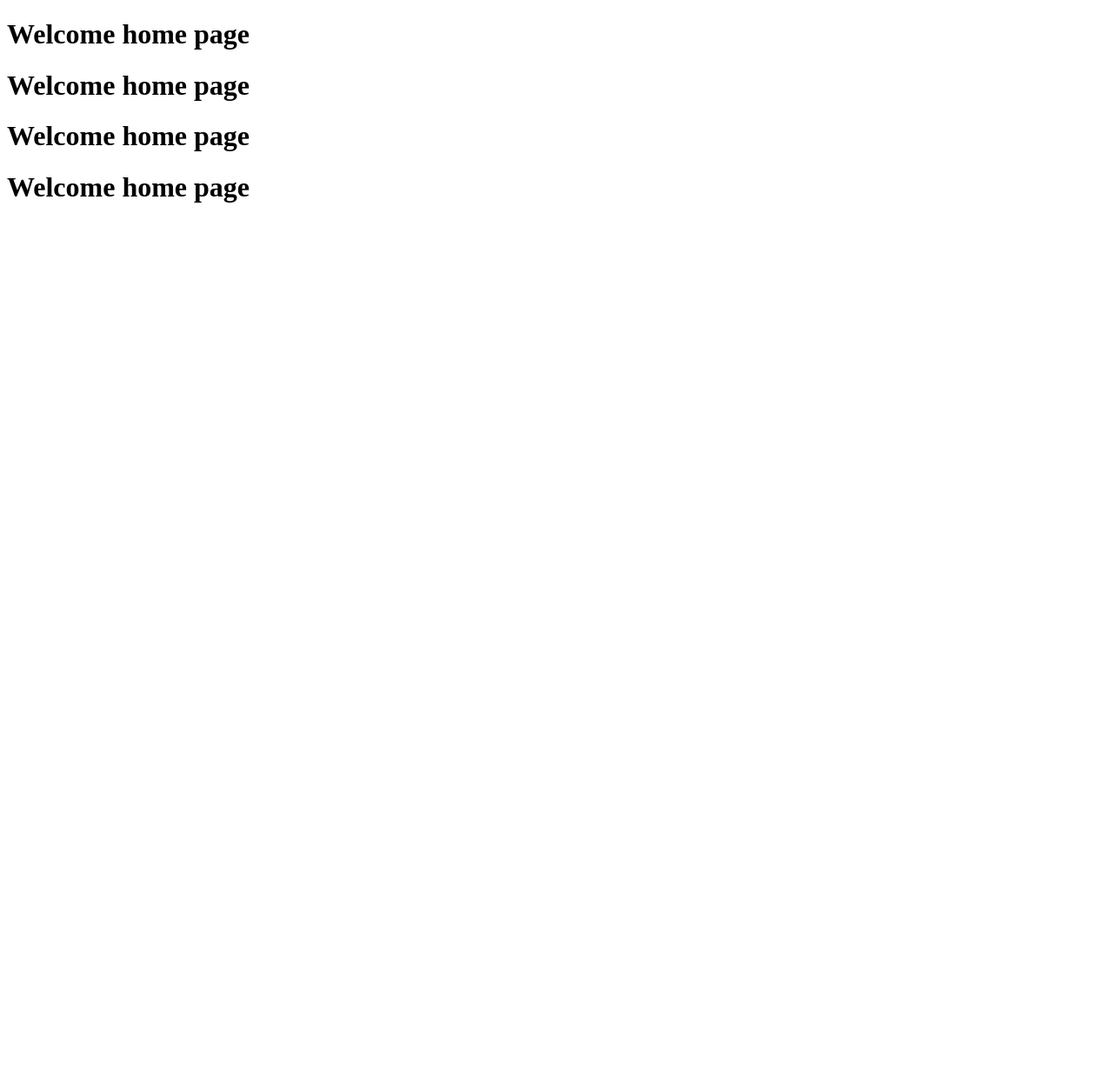
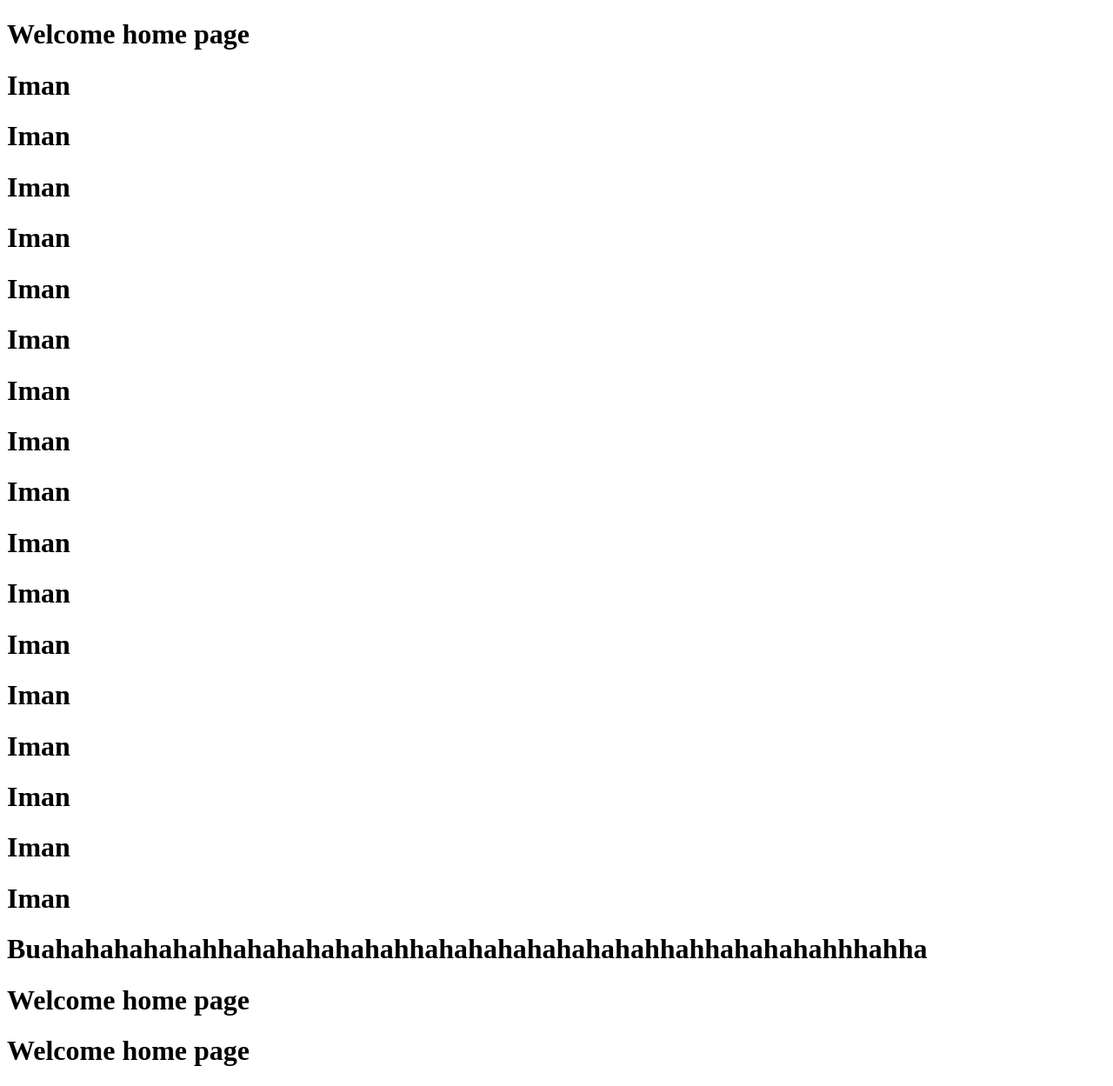
Before and after one commit to Faiza4265/flash-app, a Flask app: page / in a window 1280 px wide. Shown: the whole page at 87% size. Before the commit the page ends 233 px from the top, so only its background shows below. Run offline with Flask 3, Linux system fonts and the light colour scheme.

Commit message:
Update faiza.html

```diff
--- a/templates/faiza.html
+++ b/templates/faiza.html
@@ -7,7 +7,24 @@
 </head>
 <body>
 <h1>Welcome home page</h1>
-	<h1>Welcome home page</h1>
+	<h1>Iman</h1>
+	<h1>Iman</h1>
+	<h1>Iman</h1>
+	<h1>Iman</h1>
+	<h1>Iman</h1>
+	<h1>Iman</h1>
+	<h1>Iman</h1>
+	<h1>Iman</h1>
+	<h1>Iman</h1>
+	<h1>Iman</h1>
+	<h1>Iman</h1>
+	<h1>Iman</h1>
+	<h1>Iman</h1>
+	<h1>Iman</h1>
+	<h1>Iman</h1>
+	<h1>Iman</h1>
+	<h1>Iman</h1>
+	<h1>Buahahahahahahhahahahahahahhahahahahahahahahhahhahahahahhhahha</h1>
 	<h1>Welcome home page</h1>
 	<h1>Welcome home page</h1>
 </body>
```
